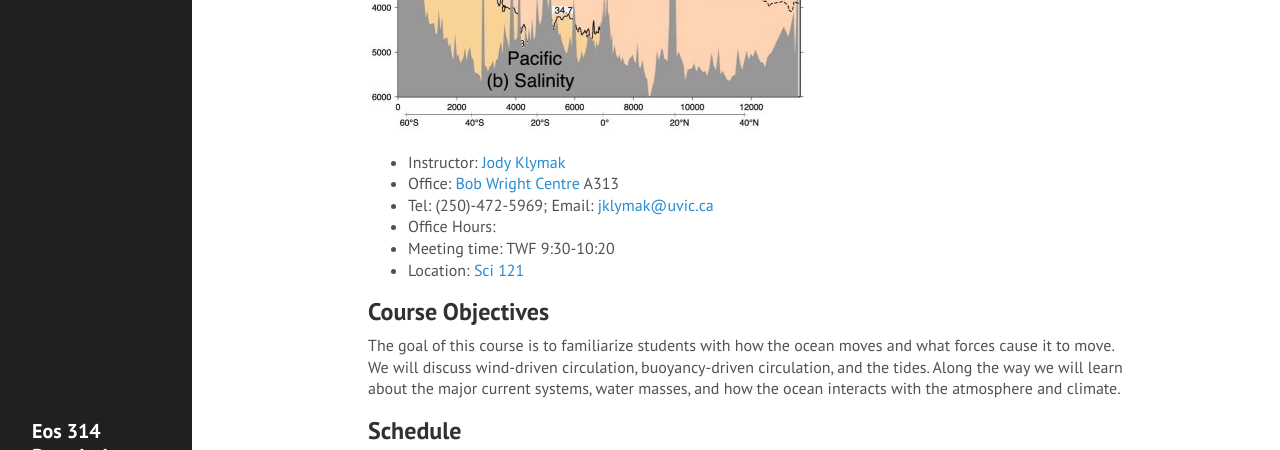
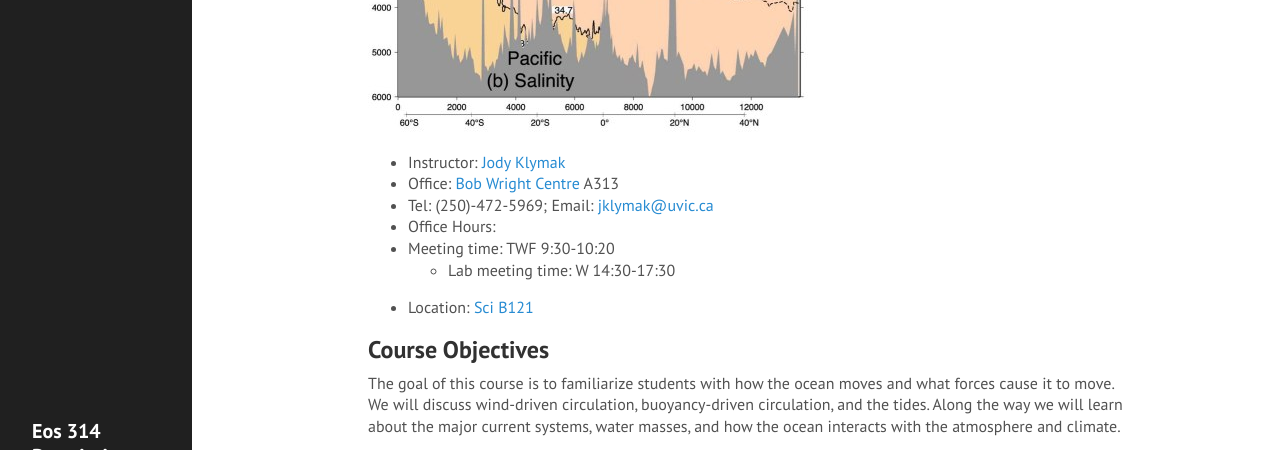
Before and after one commit to jklymak/Eos314, a Jekyll site: the page built from docs/index.md, in a window 1280 px wide and 900 px high, scrolled down 338 px, cut to the strip 0-450 px from the top of the window. Built offline with Jekyll 4.4.1, drawn with Linux system fonts in a browser that asks for light colours.

Commit message:
Fixed Front Page

```diff
--- a/docs/index.md
+++ b/docs/index.md
@@ -14,7 +14,8 @@ Fall 2017
   - Tel: (250)-472-5969; Email: [jklymak@uvic.ca](mailto:jklymak@uvic.ca)
   - Office Hours:
   - Meeting time:  TWF 9:30-10:20
-  - Location:  [Sci 121](http://www.uvic.ca/home/about/campus-info/maps/maps/sci.php)
+    - Lab meeting time: W 14:30-17:30
+  - Location:  [Sci B121](http://www.uvic.ca/home/about/campus-info/maps/maps/sci.php)
 
 ## Course Objectives ##
 
```
